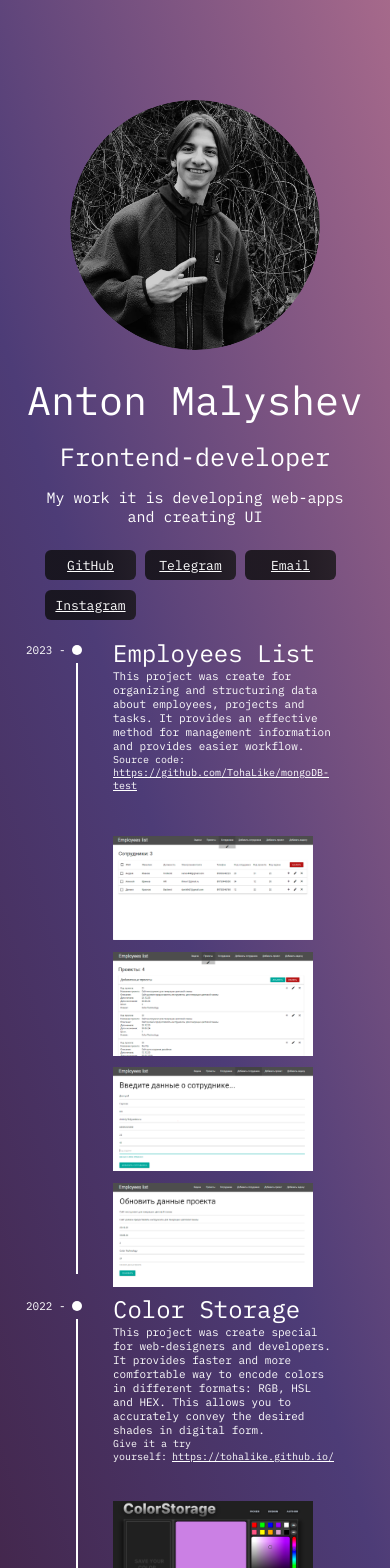
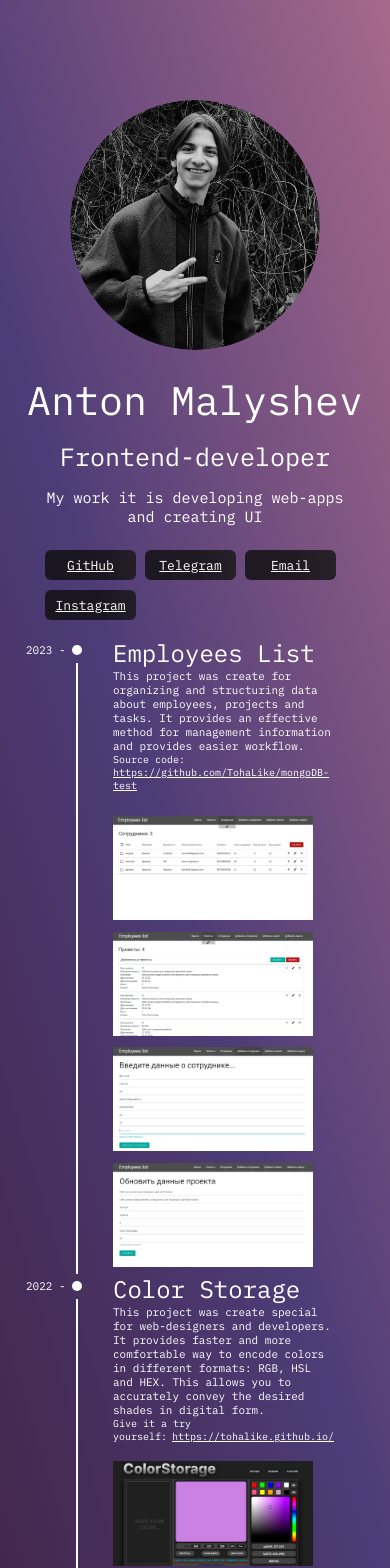
Before and after one commit to TohaLike/anton__portfolio, a React (Create React App) app: page / in a window 390 px wide. Shown: the top 1568 px of the page. Built offline with nearby package versions, Linux system fonts and the light colour scheme.

Commit message:
updated adaptive css

```diff
--- a/src/components/historyTwo/css/Adaptive.css
+++ b/src/components/historyTwo/css/Adaptive.css
@@ -86,11 +86,11 @@
    }
 
    .history__container {
-      grid-template-rows: repeat(9, 20px);
+      grid-template-rows: repeat(8, 20px);
    }
 
    .image__container {
-      grid-row: 10;
+      grid-row: 9;
    }
 }
 
```
